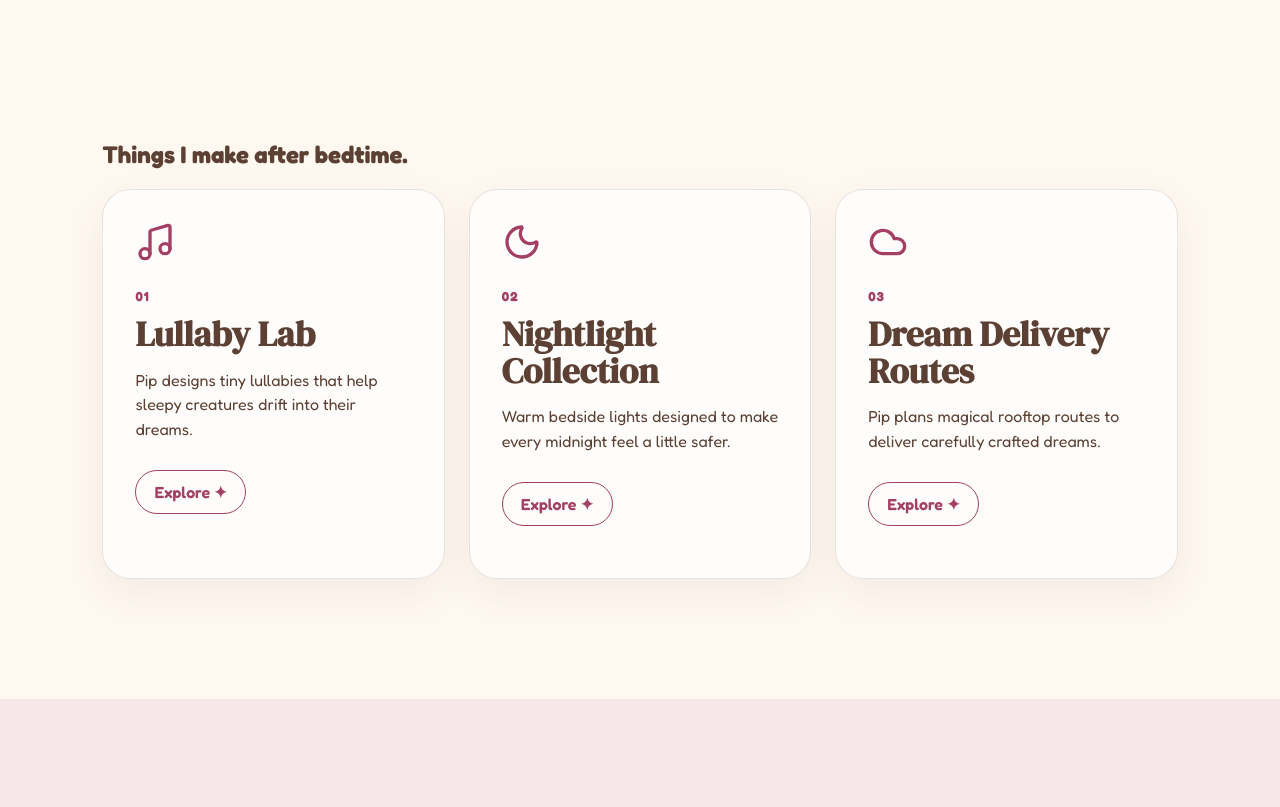
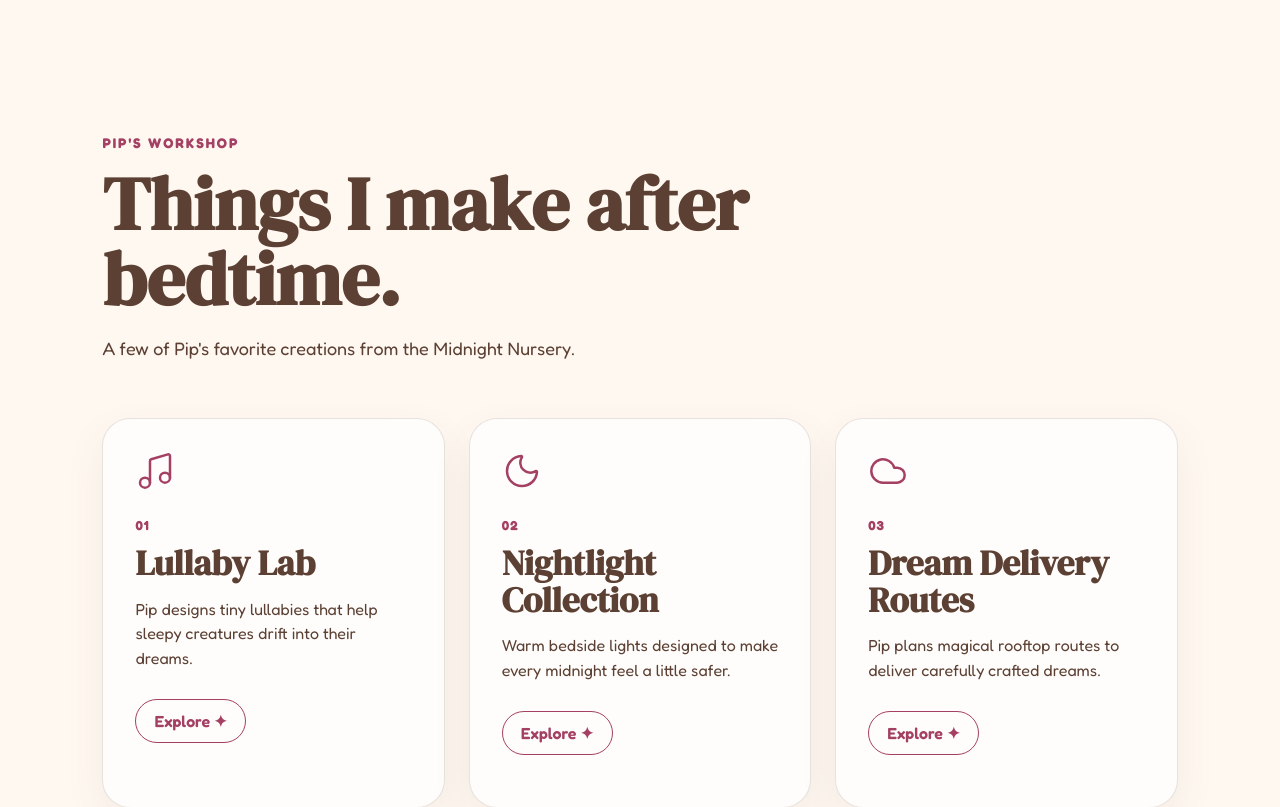
Before and after one commit to abhishek04asrpm25-ux/BABY-HACK, a React (Vite) app in the folder pip-midnight-observatory/: page / in a window 1280 px wide. Shown: the part 800-1607 px from the top of the page. Built offline with nearby package versions, Linux system fonts and the light colour scheme.

Commit message:
changes1

```diff
--- a/pip-midnight-observatory/src/App.css
+++ b/pip-midnight-observatory/src/App.css
@@ -614,3 +614,64 @@ button {
     transform: translate(-50%, -50%) scale(1);
   }
 }
+/* INTERACTIVE PROJECTS */
+
+.projects-heading {
+  max-width: 700px;
+  margin-bottom: 55px;
+}
+
+.projects-heading h2 {
+  margin: 0 0 15px;
+  font-family: "DM Serif Display", serif;
+  font-size: clamp(45px, 6vw, 75px);
+  line-height: 1;
+  color: var(--brown);
+}
+
+.projects-heading > p:last-child {
+  font-size: 18px;
+  line-height: 1.6;
+}
+
+.project-card {
+  transition:
+    transform 0.3s ease,
+    box-shadow 0.3s ease;
+}
+
+.project-card:hover {
+  transform: translateY(-8px);
+}
+
+.project-card.project-active {
+  transform: translateY(-8px);
+  box-shadow: 0 20px 45px rgba(92, 64, 51, 0.18);
+}
+
+.project-extra {
+  margin-top: 18px;
+  padding: 15px;
+  border-radius: 14px;
+  background: rgba(163, 64, 99, 0.08);
+  color: var(--brown);
+  font-size: 14px;
+  line-height: 1.6;
+  animation: projectReveal 0.35s ease-out;
+}
+
+.project-card button {
+  cursor: pointer;
+}
+
+@keyframes projectReveal {
+  from {
+    opacity: 0;
+    transform: translateY(8px);
+  }
+
+  to {
+    opacity: 1;
+    transform: translateY(0);
+  }
+}
--- a/pip-midnight-observatory/src/components/Projects.jsx
+++ b/pip-midnight-observatory/src/components/Projects.jsx
@@ -1,43 +1,91 @@
+import { useState } from "react";
 import { Music, Moon, Cloud } from "lucide-react";
 
 function Projects() {
+  const [activeProject, setActiveProject] = useState(null);
+
+  const projects = [
+    {
+      number: "01",
+      icon: Music,
+      title: "Lullaby Lab",
+      description:
+        "Pip designs tiny lullabies that help sleepy creatures drift into their dreams.",
+      extra:
+        "Every lullaby starts with three ingredients: a gentle melody, a sleepy rhythm, and a little midnight magic.",
+    },
+    {
+      number: "02",
+      icon: Moon,
+      title: "Nightlight Collection",
+      description:
+        "Warm bedside lights designed to make every midnight feel a little safer.",
+      extra:
+        "Each nightlight is designed to glow softly without disturbing the dreams already in progress.",
+    },
+    {
+      number: "03",
+      icon: Cloud,
+      title: "Dream Delivery Routes",
+      description:
+        "Pip plans magical rooftop routes to deliver carefully crafted dreams.",
+      extra:
+        "Pip studies the moon, clouds, rooftops, and wind patterns before choosing the perfect delivery route.",
+    },
+  ];
+
+  const handleProjectClick = (index) => {
+    setActiveProject(activeProject === index ? null : index);
+  };
+
   return (
     <section className="projects-section" id="projects">
-      <h2>Things I make after bedtime.</h2>
+      <div className="projects-heading">
+        <p className="section-eyebrow">PIP'S WORKSHOP</p>
+
+        <h2>Things I make after bedtime.</h2>
+
+        <p>
+          A few of Pip's favorite creations from the Midnight Nursery.
+        </p>
+      </div>
 
       <div className="projects-grid">
-        <article className="project-card">
-          <Music size={40} />
-          <p>01</p>
-          <h3>Lullaby Lab</h3>
-          <p>
-            Pip designs tiny lullabies that help sleepy creatures drift into
-            their dreams.
-          </p>
-          <button>Explore ✦</button>
-        </article>
+        {projects.map((project, index) => {
+          const Icon = project.icon;
+          const isActive = activeProject === index;
 
-        <article className="project-card">
-          <Moon size={40} />
-          <p>02</p>
-          <h3>Nightlight Collection</h3>
-          <p>
-            Warm bedside lights designed to make every midnight feel a little
-            safer.
-          </p>
-          <button>Explore ✦</button>
-        </article>
+          return (
+            <article
+              className={`project-card ${isActive ? "project-active" : ""}`}
+              key={project.number}
+            >
+              <Icon size={40} strokeWidth={1.5} />
 
-        <article className="project-card">
-          <Cloud size={40} />
-          <p>03</p>
-          <h3>Dream Delivery Routes</h3>
-          <p>
-            Pip plans magical rooftop routes to deliver carefully crafted
-            dreams.
-          </p>
-          <button>Explore ✦</button>
-        </article>
+              <p className="project-number">{project.number}</p>
+
+              <h3>{project.title}</h3>
+
+              <p className="project-description">
+                {project.description}
+              </p>
+
+              {isActive && (
+                <p className="project-extra">
+                  ✦ {project.extra}
+                </p>
+              )}
+
+              <button
+                type="button"
+                onClick={() => handleProjectClick(index)}
+                aria-expanded={isActive}
+              >
+                {isActive ? "Close ✦" : "Explore ✦"}
+              </button>
+            </article>
+          );
+        })}
       </div>
     </section>
   );
```
